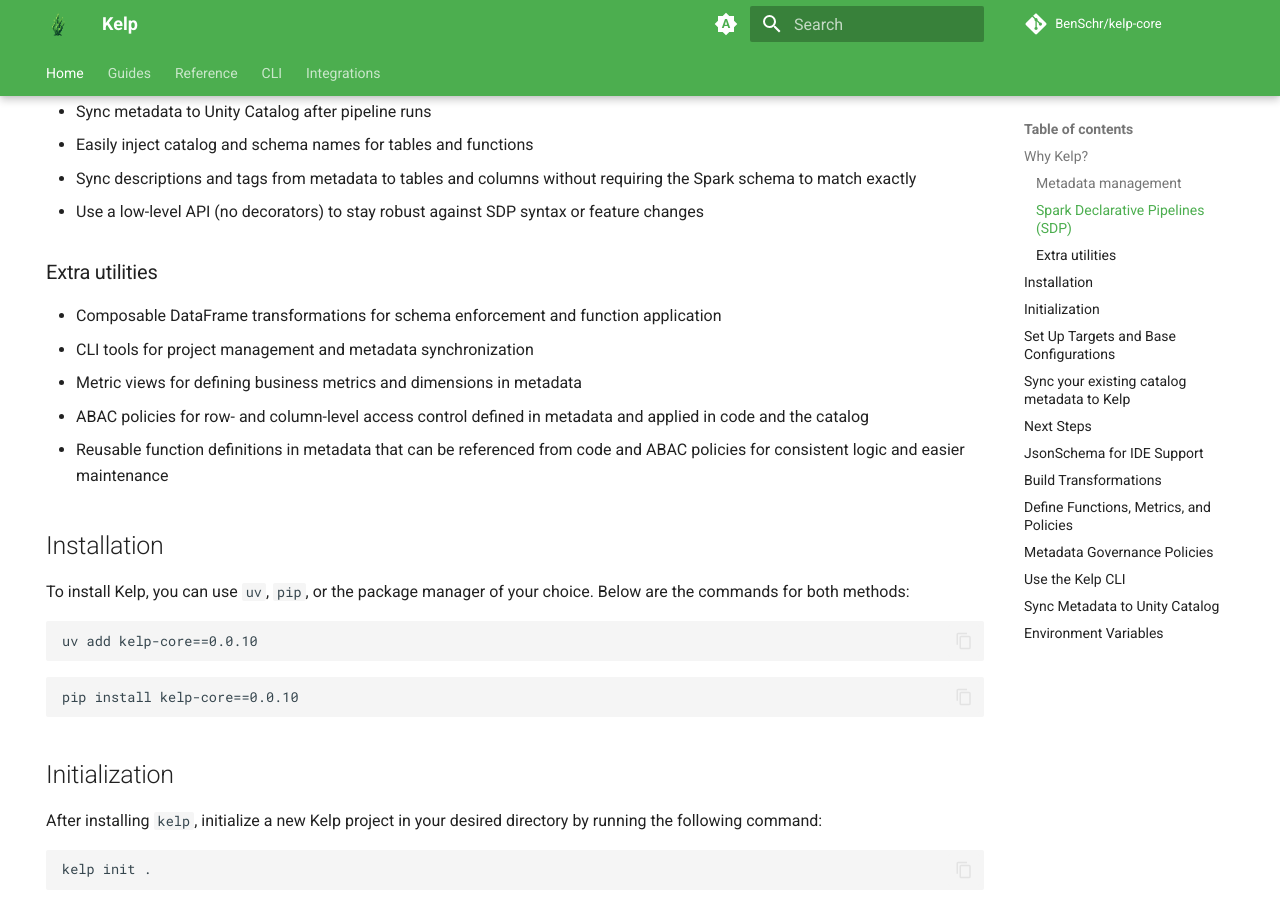
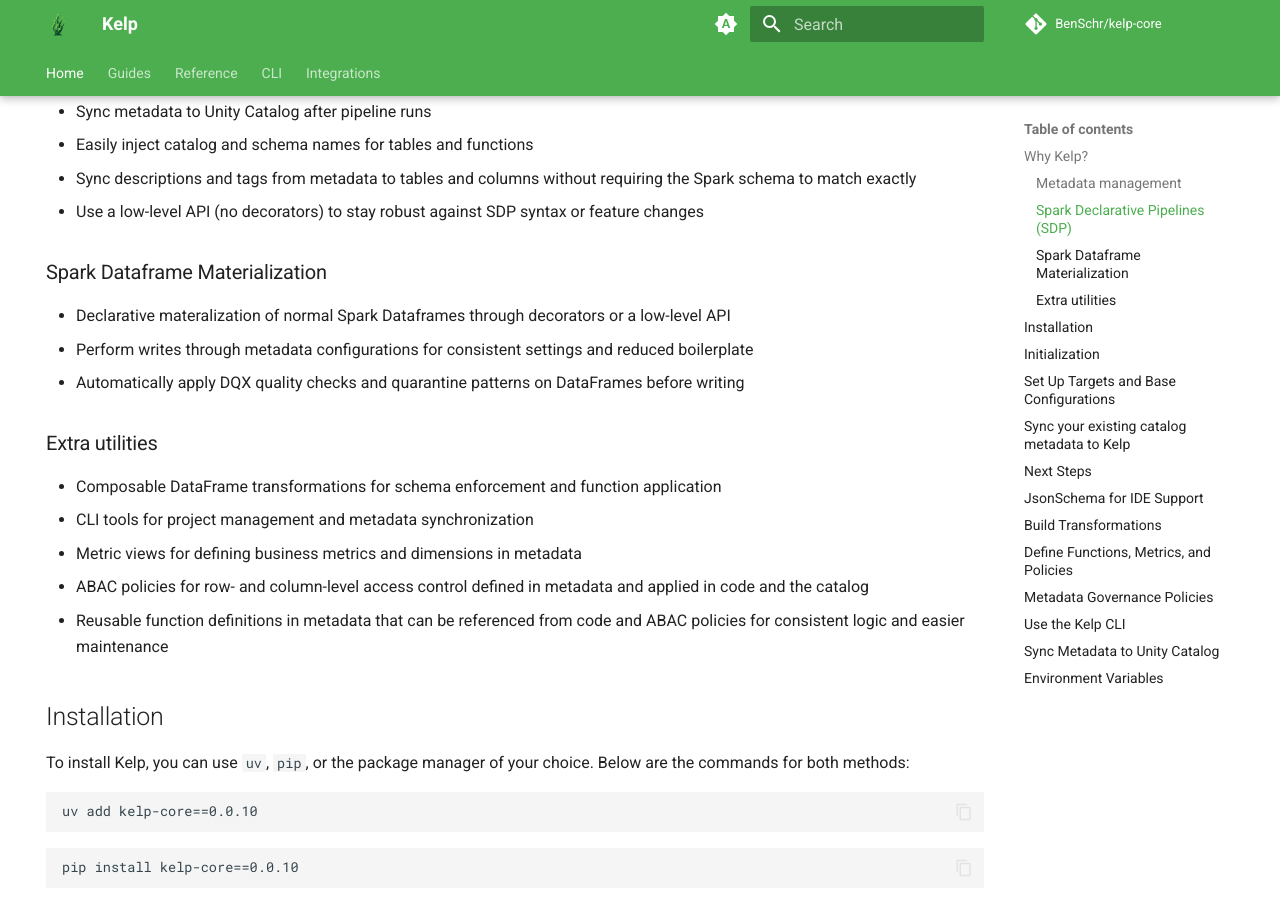
Before and after one commit to BenSchr/kelp-core, an MkDocs documentation site: the page built from docs/index.md, in a window 1280 px wide and 900 px high, scrolled down 919 px. Built offline with MkDocs 1.6.1 and Material for MkDocs 9.7.7, drawn with Linux system fonts in a browser that asks for light colours; comment, search, counter and statistics services are not loaded.

Commit message:
Updated docs

```diff
--- a/docs/index.md
+++ b/docs/index.md
@@ -36,6 +36,11 @@
 - Easily inject catalog and schema names for tables and functions
 - Sync descriptions and tags from metadata to tables and columns without requiring the Spark schema to match exactly
 - Use a low-level API (no decorators) to stay robust against SDP syntax or feature changes
+
+### Spark Dataframe Materialization
+- Declarative materalization of normal Spark Dataframes through decorators or a low-level API
+- Perform writes through metadata configurations for consistent settings and reduced boilerplate
+- Automatically apply DQX quality checks and quarantine patterns on DataFrames before writing
 
 ### Extra utilities
 - Composable DataFrame transformations for schema enforcement and function application
```
Also changed, not shown: README.md (+5 -0 lines).
